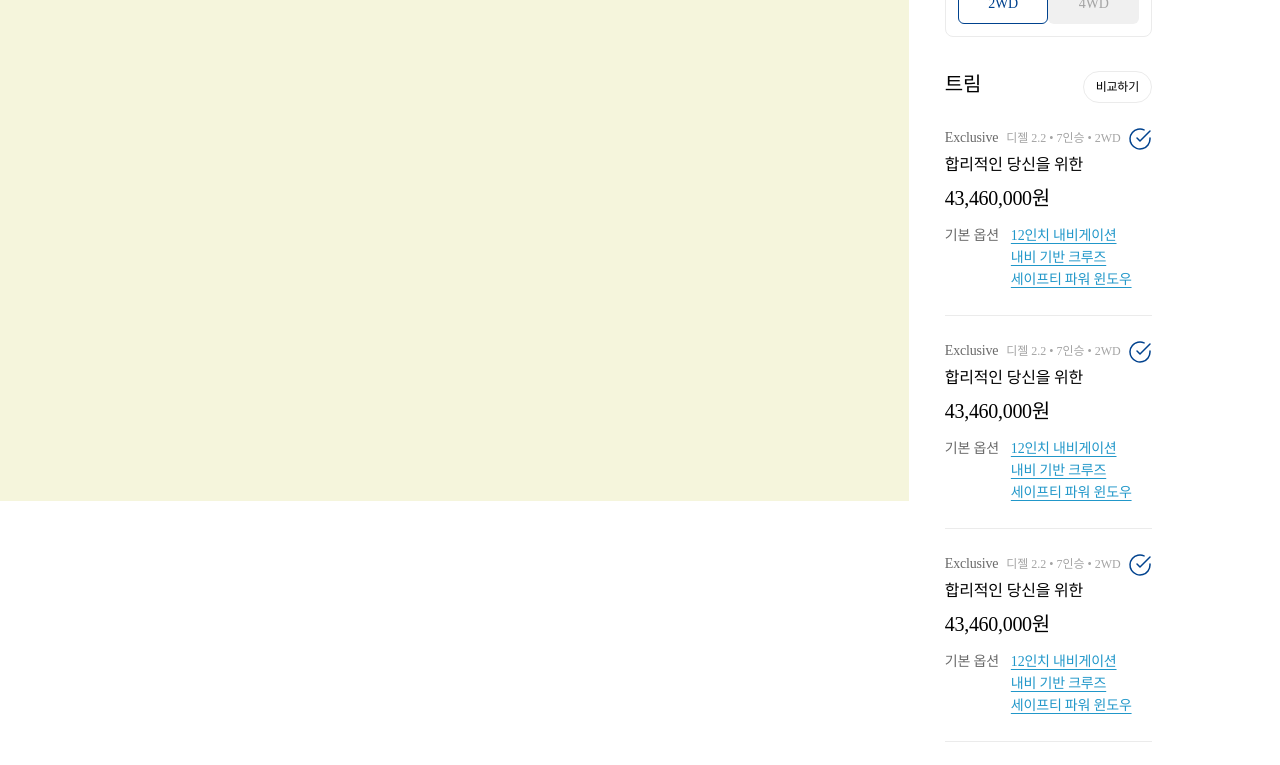
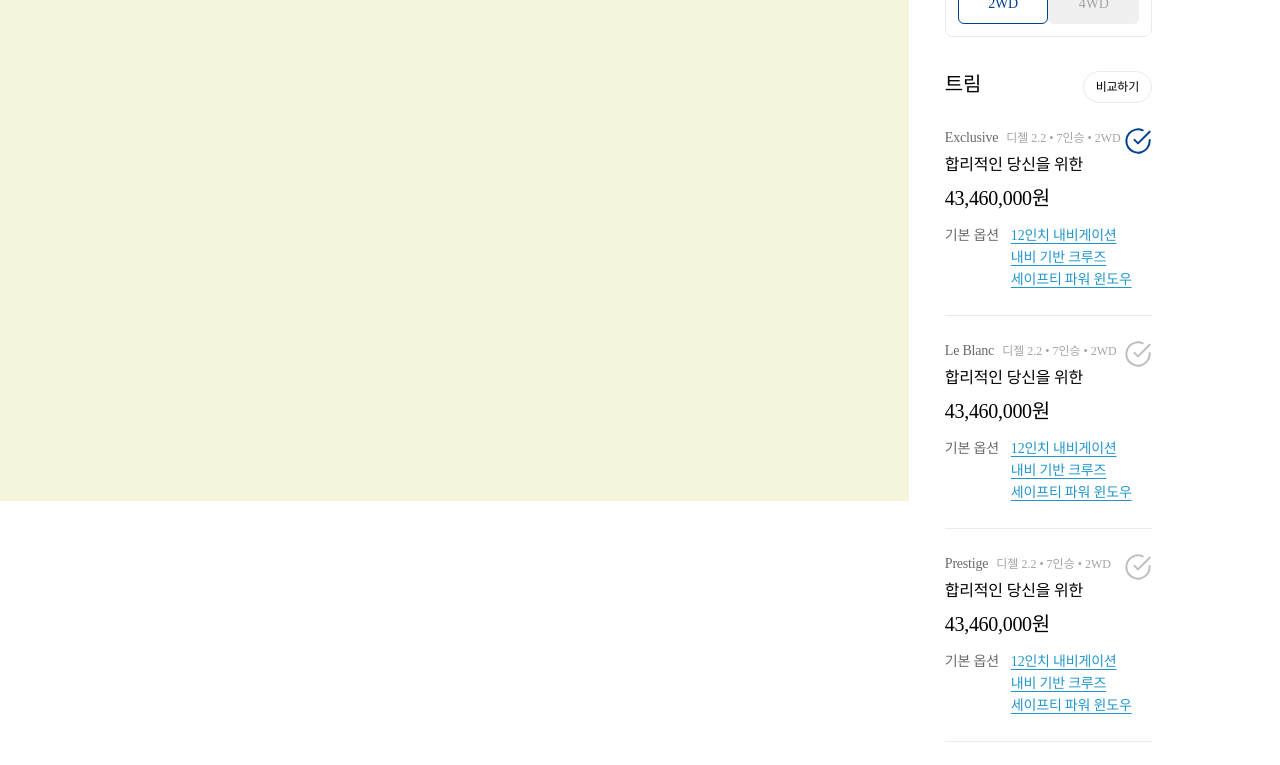
Before and after one commit to ptq124/A1-PoongCha, a React (Vite) app in the folder front/: page /custom/trim in a window 1280 px wide. Shown: the part 420-1185 px from the top of the page. Built offline with nearby package versions, Linux system fonts and the light colour scheme; a web font is replaced by a local one.

Commit message:
feat: 트림 선택 라디오 기능

```diff
--- a/front/src/Components/Custom/TrimOption/index.jsx
+++ b/front/src/Components/Custom/TrimOption/index.jsx
@@ -1,21 +1,33 @@
 import React from "react";
 import { css, styled } from "styled-components";
-import Check24BlueIcon from "../../../assets/checkcircle/check-24-blue.svg";
+import Check28BlueIcon from "../../../assets/checkcircle/check-28-blue.svg";
+import Check28GreyIcon from "../../../assets/checkcircle/check-28-grey.svg";
 import Button from "../../Common/Button/Button";
 
-const TrimOption = () => {
+const TrimOption = ({ data, radioGroup, selected, handleOptionSelect }) => {
   return (
     <Wrapper>
       <TrimOptionUpper>
         <TrimInfo>
           <NameAndModelItem>
-            <span className="trimName">Exclusive</span>
+            <span className="trimName">{data.title}</span>
             <span className="modelItemSummary">디젤 2.2 • 7인승 • 2WD</span>
           </NameAndModelItem>
           <span className="comment">합리적인 당신을 위한</span>
           <span className="price">43,460,000원</span>
         </TrimInfo>
-        <img src={Check24BlueIcon} alt="check" />
+        <CheckBtn>
+          {selected ? (
+            <img src={Check28BlueIcon} alt="checked" />
+          ) : (
+            <img src={Check28GreyIcon} alt="checked" />
+          )}
+          <Radio
+            type="radio"
+            name={radioGroup}
+            onChange={handleOptionSelect}
+          ></Radio>
+        </CheckBtn>
       </TrimOptionUpper>
       <TrimDefaultOptions>
         <span className="defaultOptionTitle">기본 옵션</span>
@@ -38,6 +50,14 @@ const TrimOption = () => {
   );
 };
 
+const CheckBtn = styled.label`
+  &:hover {
+    cursor: pointer;
+  }
+`;
+const Radio = styled.input`
+  display: none;
+`;
 const DefaultOptionBtnStyle = css`
   flex-shrink: 0;
 
--- a/front/src/Components/Custom/TrimOptionGroup/index.jsx
+++ b/front/src/Components/Custom/TrimOptionGroup/index.jsx
@@ -3,18 +3,22 @@ import { css, styled } from "styled-components";
 import Button from "../../Common/Button/Button";
 import TrimOption from "../TrimOption";
 
-const TrimOptionGroup = () => {
+const TrimOptionGroup = ({ options, selectedOption, handleOptionSelect }) => {
   return (
     <Wrapper>
       <Title>
         <span>트림</span>
         <Button text="비교하기" style={TrimComparisonBtnStyle} />
       </Title>
-
-      <TrimOption />
-      <TrimOption />
-      <TrimOption />
-      <TrimOption />
+      {options.map((option, index) => (
+        <TrimOption
+          key={index}
+          data={option}
+          radioGroup={"trim"}
+          selected={selectedOption === option.title}
+          handleOptionSelect={() => handleOptionSelect(option.title)}
+        />
+      ))}
     </Wrapper>
   );
 };
--- a/front/src/Pages/CustomPage/TrimPage/TrimCustomBar/index.jsx
+++ b/front/src/Pages/CustomPage/TrimPage/TrimCustomBar/index.jsx
@@ -1,4 +1,4 @@
-import React, { useReducer } from "react";
+import React, { useEffect, useReducer } from "react";
 import { css, styled } from "styled-components";
 import Button from "../../../../Components/Common/Button/Button";
 import { initialState, reducer } from "./index.reducer";
@@ -20,6 +20,13 @@ const modelItemData = {
     options: ["2WD", "4WD"],
   },
 };
+
+const TrimOptions = [
+  { title: "Exclusive" },
+  { title: "Le Blanc" },
+  { title: "Prestige" },
+  { title: "Caligraphy" },
+];
 
 const TrimCustomBar = () => {
   const [state, dispatch] = useReducer(reducer, initialState);
@@ -49,7 +56,13 @@ const TrimCustomBar = () => {
             />
           ))}
         </ModelItems>
-        <TrimOptionGroup />
+        <TrimOptionGroup
+          options={TrimOptions}
+          selectedOption={state["trim"]}
+          handleOptionSelect={(newValue) => {
+            handleOptionSelect("trim", newValue);
+          }}
+        />
         <Button
           text="색상 선택"
           style={nextBtnStyle}
--- a/front/src/Pages/CustomPage/TrimPage/TrimCustomBar/index.reducer.js
+++ b/front/src/Pages/CustomPage/TrimPage/TrimCustomBar/index.reducer.js
@@ -2,6 +2,7 @@ const initialState = {
     engine: "디젤 2.2",
     body: "7인승",
     drivetrain: "2WD",
+    trim:"Exclusive",
   };
 
   const reducer = (state, action) => {
--- a/front/src/styles/theme.js
+++ b/front/src/styles/theme.js
@@ -285,6 +285,7 @@ Extra16: css`
   line-height: 20px;
   letter-spacing: -0.07px;
 `,
+// TrimPage > 트림 비교하기 버튼
 Extra17: css`
  font-family: "HyundaiSansTextRegularKR";
   font-size: 12px;
```
Also changed, not shown: front/src/assets/checkcircle/check-28-blue.svg (added), front/src/assets/checkcircle/check-28-grey.svg (added).
